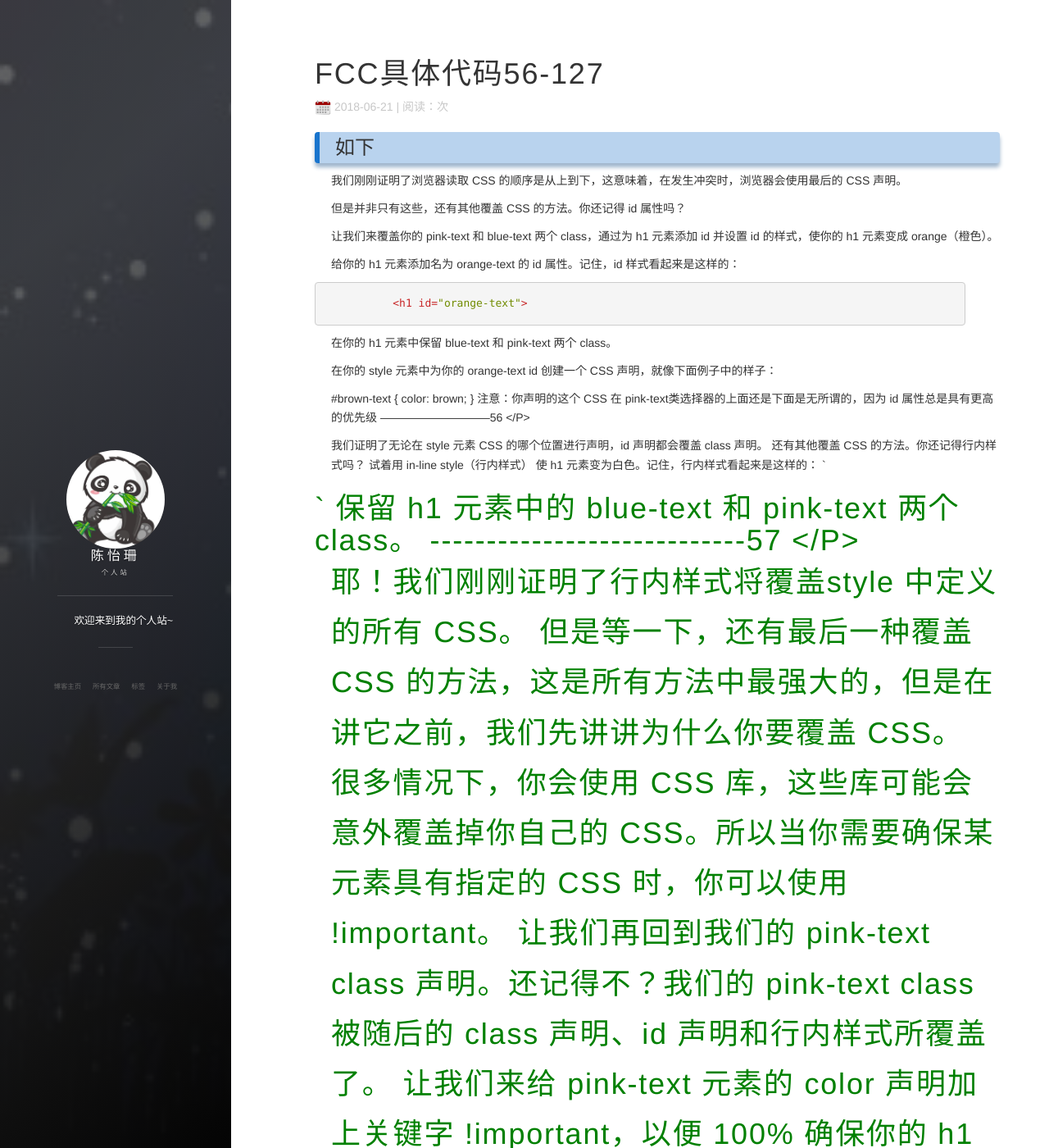
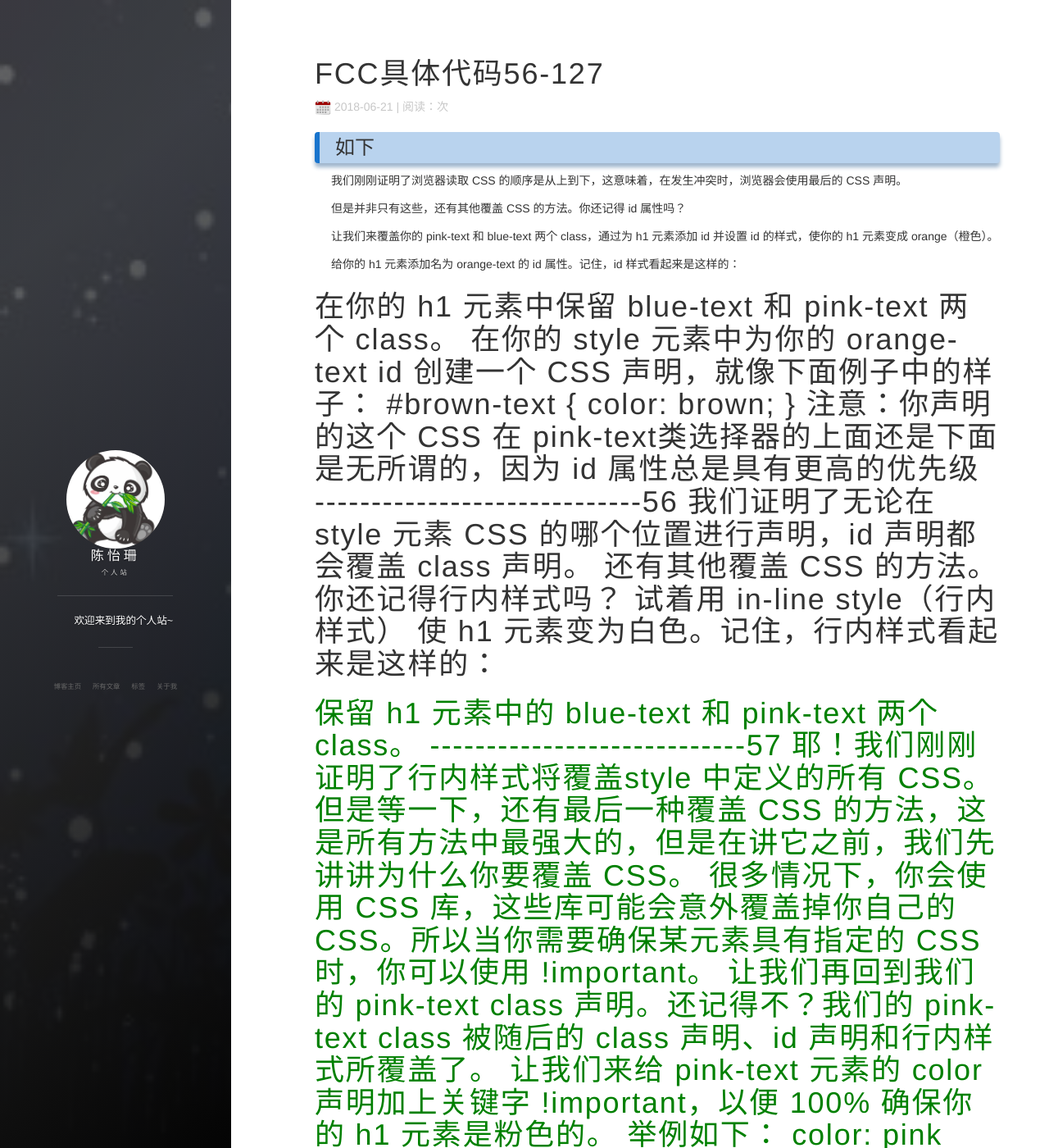
Before and after one commit to chenyishan/chenyishan-chenyishan.github.io, a Jekyll site: the page built from _posts/2018-06-21-FCC具体代码56-127.md, in a window 1280 px wide and 1400 px high. Shown: the whole window at 82% size. Built offline with Jekyll 4.4.1, drawn with Linux system fonts in a browser that asks for light colours; nearby versions of some CDN libraries; comment, search, counter and statistics services are not loaded; some of the changed text lies outside the part shown.

Commit message:
Update 2018-06-21-FCC具体代码56-127.md

```diff
--- a/_posts/2018-06-21-FCC具体代码56-127.md
+++ b/_posts/2018-06-21-FCC具体代码56-127.md
@@ -9,7 +9,6 @@ tag: FCC
 
 ### 如下
 
-<p></P>
 我们刚刚证明了浏览器读取 CSS 的顺序是从上到下，这意味着，在发生冲突时，浏览器会使用最后的 CSS 声明。
 
 但是并非只有这些，还有其他覆盖 CSS 的方法。你还记得 id 属性吗？
@@ -18,7 +17,7 @@ tag: FCC
 
 给你的 h1 元素添加名为 orange-text 的 id 属性。记住，id 样式看起来是这样的：
 
-              <h1 id="orange-text">
+<h1 id="orange-text">
 
 在你的 h1 元素中保留 blue-text 和 pink-text 两个 class。
 
@@ -29,19 +28,16 @@ tag: FCC
 }
 注意：你声明的这个 CSS 在 pink-text类选择器的上面还是下面是无所谓的，因为 id 属性总是具有更高的优先级
 -----------------------------56
-</P>
-<p>
 我们证明了无论在 style 元素 CSS 的哪个位置进行声明，id 声明都会覆盖 class 声明。
 
 还有其他覆盖 CSS 的方法。你还记得行内样式吗？
 
 试着用 in-line style（行内样式） 使 h1 元素变为白色。记住，行内样式看起来是这样的：
-                     ` <h1 style="color: green">`
+
+<h1 style="color: green">
 
 保留 h1 元素中的 blue-text 和 pink-text 两个 class。
 ----------------------------57
-</P>
-<p>
 耶！我们刚刚证明了行内样式将覆盖style 中定义的所有 CSS。
 
 但是等一下，还有最后一种覆盖 CSS 的方法，这是所有方法中最强大的，但是在讲它之前，我们先讲讲为什么你要覆盖 CSS。
@@ -54,10 +50,8 @@ tag: FCC
 
 举例如下：
 
-                   color: pink !important;
+color: pink !important;
 -------------------------58
-</P>
-<p>
 你是否知道在 CSS 中还有其他表示颜色的方法？其中的一种方法称作 hexadecimal code（十六进制编码），简写为 hex code。
 
 我们通常使用 decimals，也就是十进制数字，它对每一位数字使用符号0到9来表示。Hexadecimals （或 hex）是十六进制数字，这意味着它使用十六个不同的符号。像十进制那样，符号 0-9 代表数值零到九，再使用 A、B、C、D、E、F 代表数值十到十五。合在一起，用 0 到 F 可以代表 hexadecimal 中的每一位数字，共为我们提供 16 个可能的数值。你可以在 这儿 找到更多关于十六进制数字的信息。
@@ -66,16 +60,12 @@ tag: FCC
 
 把 body 元素的 background-color 由 black 替换成其 hex code 表示，即#000000。
 ---------------------59
-</P>
-<p>
 0 是 hex code（十六进制编码）中最小的一个，它代表颜色的完全缺失。
 
 F 是 hex code（十六进制编码）中最大的一个，它代表最大可能的亮度。
 
 让我们通过把 background-color 的 hex code 修改为 #FFFFFF，以把 body 元素的背景改为白色。
 --------------------------60
-</P>
-<p>
 你可能会疑惑为什么我们使用6位数来表示一种颜色而不是只用一位或二位，答案是使用6位数可提供给我们巨大数量的颜色变化。
 
 会有多少种可能的颜色？16 个值和 6 个位置意味着我们有 16 的 6 次方，或者说超过 1600 万种可能的颜色。
@@ -86,44 +76,34 @@ Hex code 遵循 red-green-blue（红-绿-蓝），或者叫 rgb 格式。hex cod
 
 通过对 background-color 应用 hex code 值 #FF0000 以把 body 元素的背景色设置为红色
 ---------------------------61
-</P>
-<p>
 记住 hex code 遵循 red-green-blue（红-绿-蓝），或称为 rgb 格式。hex code 中的前两位表示颜色中红色的数量，第三四位代表绿色的数量，第五六位代表蓝色的数量。
 
 所以要得到绝对的纯绿色，你只需要在第三和第四位使用 F （最大可能的数值），且在其它位使用 0 （最小可能数值）。
 
 通过对 background-color 应用 hex code 值 #00FF00 以把 body 元素的背景色设置为绿色。
 ---------------------------62
-</P>
-<p>
 hex code 遵循 red-green-blue（红-绿-蓝），或称为 rgb 格式。hex code 中的前两位表示颜色中红色的数量，第三四位代表绿色的数量，第五六位代表蓝色的数量。
 
 所以要得到绝对的纯蓝色，你只需要在第五和第六位使用 F （最大可能的数值），且在其它位使用 0 （最小可能数值）。
 
 通过对 background-color 应用 hex code 值 #0000FF 以把 body 元素的背景色设置为蓝色。
 ----------------------63
-</P>
-<p>
 从这三种纯色（红、绿、蓝），我们能得到 1600 万种其它的颜色。
 
 例如，橙色是纯红，混合一些绿，没有蓝。
 
 通过对 background-color 应用 hex code 值 #FFA500 以把 body 元素的背景色设置为橙色。
 ----------------------64
-</P>
-<p>
 从这三种纯色（红、绿、蓝），我们能得到 1600 万种其它的颜色。
 
 我们也可以通过平均混合所有三种颜色得到不同灰度等级的灰色。
 
 通过对 background-color 应用 hex code 值 #808080 以把 body 元素的背景色设置为灰色。
 ----------------------65
-</P>
-<p>
 通过平均混合所有三种颜色，我们还可以得到其他色度等级的灰色，这样我们可以非常接近纯黑色。
 
 通过对 background-color 应用 hex code 值 #111111 以把 body 元素的背景色设置为深灰色。
-
+----------------------------66
 许多人对超过 1600 万种颜色感觉十分地抓狂，并且 hex code 非常难以记忆。幸运的是，你可以缩短它。
 
 例如，红，hex code 是 #FF0000 ，可被缩写成 #F00。也就是说，一位表示红，一位表示绿，一位表示蓝。
@@ -132,8 +112,6 @@ hex code 遵循 red-green-blue（红-绿-蓝），或称为 rgb 格式。hex cod
 
 继续前进，尝试使用 #F00 把 body 元素的背景色改为红色。
 -----------------------------67
-</P>
-<p>
 在 CSS 中表示颜色的另一个方法是使用 rgb 值。
 
 代表黑色的 RGB 值看起来是下面的样子：
@@ -150,8 +128,6 @@ rgb(255, 255, 255)
 
 让我们用黑色的 RGB 值 rgb(0, 0, 0) 替换掉 body 元素背景色的 hex code。
 --------------------------------68
-</P>
-<p>
 代表黑色的 RGB 值看起来是下面的样子：
 
 rgb(0, 0, 0)
@@ -164,30 +140,20 @@ rgb(255, 255, 255)
 
 把 body 元素的背景色从黑色的 RGB 值修改为白色的 rgb 值 rgb(255, 255, 255)。
 ------------------69
-</P>
-<p>
 和使用 hex code 一样，你可以通过不同数值的组合来表示 RGB 中不同的颜色。
 
 这些数值遵循 RGB 顺序模式：第一位表示红色，第二位表示绿色，第三位表示蓝色。
 
 把 body 元素的背景色修改为红色的 RGB 值：rgb(255, 0, 0)。
 -------------------70
-</P>
-<p>
 现在将body 元素的背景色修改为绿色的 rgb 值：rgb(0, 255, 0)。
 -----------------------71
-  </P>
-<p>
 将你的 body 元素的背景色修改为蓝色的 RGB 值：rgb(0, 0, 255)。
 ---------------72
-  </P>
-<p>
 就像使用 hex code 一样，你可以使用不同数值的组合在 RGB 中混合出各种颜色。
 
 将 body 元素的背景色修改为橙色的 RGB 值：rgb(255, 165, 0)。
 ----------------------73
-</P>
-<p>
 现在让我们回到我们的Cat Photo应用。这次，我们将用流行的响应式框架Bootstrap来美化它。
 
 Bootstrap将会根据你的屏幕的大小来调整HTML元素的大小 —— 强调 响应式设计的概念。
@@ -202,31 +168,23 @@ Bootstrap将会根据你的屏幕的大小来调整HTML元素的大小 ——
 
 首先，我们需要把所有的HTML内容放在class为container-fluid的div下。
 ----------------------------74
-</P>
-<p>
 首先，在已有的图片下方添加一张新的图片。将它的 src 属性设置为 /images/running-cat.jpg。
 
 如果图片的尺寸刚好等于我们手机的尺寸，那想必是极好的。
 
 谢天谢地，通过Bootstrap，我们要做的只是给图片添加 img-responsive class属性。这样图片的宽度就能完美地适配你的页面的宽度了。
 -----------------------75
-</P>
-<p>
 既然我们在使用Bootstrap，我们可以通过居中头部元素来使它看起来更棒。 我们所要做的只是把text-center class属性添加给 h2 元素。
 
 记住：你可以用空格分开多个class来为同一个元素添加多个 class 属性， 就像这样：
 
 <h2 class="red-text text-center">your text</h2>
 -----------------------76
-</P>
-<p>
 Bootstrap有它自己的 button 按钮风格， 看起来要比默认的按钮好看得多。
 
 在三只猫咪图片下面创建一个新的 button 元素。给它添加 btn class 属性以及"Like"文本。
 <button class="btn">like</button>
 -----------------------77
-</P>
-<p>
 通常情况下，你的 button 元素仅与它所包含的文本一样宽。通过使其成为块级元素，你的按钮将会伸展并填满页面整个水平空间，任何在它之下的元素都会跟着浮动至该区块的下一行。
 
 这张图阐述了行内元素与块级元素的区别：
@@ -236,37 +194,29 @@ An
 注意，这些按钮仍然需要 btn class。
 
 添加Bootstrap的 btn-block class 到你的按钮
-                  <button class="btn-block btn">Like</button>
+ <button class="btn-block btn">Like</button>
 ---------------78
-</P>
-<p>
 深蓝色btn-primary是你的应用的主要颜色，被用在那些用户主要采取的操作上。
 
 添加Bootstrap的 btn-primary class 属性到按钮标签上。
 
 注意：这个按钮仍然需要 btn 和 btn-block 属性！
-                      <button class="btn btn-block btn-primary">Like</button>
+ <button class="btn btn-block btn-primary">Like</button>
 ------------------79
-</P>
-<p>
 Bootstrap自带了一些预定义的按钮颜色。浅蓝色 btn-info 被用在那些用户可能会采取的操作上。
 
 在你的 "Like" 按钮下面添加一个文本为 "Info" 的块级Bootstrap按钮，并为其添加 btn-info 和 btn-block class属性。
 
 注意：这些按钮仍然需要 btn 和 btn-block class属性
-                 <button class="btn btn-block btn-info">info</button>
+<button class="btn btn-block btn-info">info</button>
 ----------------------80
-</P>
-<p>
 Bootstrap自带了一些预定义的按钮颜色。红色btn-danger被用来提醒用户该操作具有“破坏性”，例如删除一张猫的图片。
 
 创建一个文本为 "Delete" 的按钮，并且给它添加 class btn-danger。
 
 注意：这些标签仍然需要 btn 与 btn-block class。
-                  <button class="btn btn-block btn-danger">Delete</button>
+<button class="btn btn-block btn-danger">Delete</button>
 ----------------------81
-</P>
-<p>
 Bootstrap 使用一种响应式网格布局——可轻松实现将多个元素放入一行并指定各个元素的相对宽度的需求。Bootstrap 中大多数的class属性都可以设置于 div 元素中。
 
 下面这张图表显示了 Bootstraps 的12列网格布局是如何起作用的：
@@ -287,8 +237,6 @@ an image illustrating Bootstrap's grid system
     <div class="row col-xs-4">
   <button class="btn btn-block btn-danger">Delete</button></div>
  ---------------------------------82
- </P>
-<p>
 现在，让我们清理一下之前的代码了，以让我们的 Cat Photo 应用看起来更简洁，用 Bootstrap 内置的样式来替换我们之前自定义的样式。
 
 别担心 —— 以后我们会有大把时间来自定义我们的 CSS 样式的 ：）
@@ -299,8 +247,6 @@ an image illustrating Bootstrap's grid system
 
 最后，移除第一个 img 元素的 "smaller -image" class ，替换为 Bootstrap的 img-responsive class。
 ---------------------83
-</P>
-<p>
 你可以用 span 标签来创建行内元素。还记得我们是怎样使用 .btn-block来创建填满整行的按钮吗？
 
 这张图展示了 inline 元素与 block-level 块级元素的区别：
@@ -317,8 +263,6 @@ An
 
 <p>Things cats <span class="text-danger">love:</span></p>
 ---------------84
-</P>
-<p>
 让我们来为Cat Photo 应用做一个导航吧，把标题和惬意的猫图片放在同一行。
 
 记住，Bootstrap使用响应式栅格系统，这使得把元素放入行内并为每个元素指定宽度变得很容易。大部分的 Bootstrap的 class 都可以被用在 div 元素上。
@@ -342,8 +286,6 @@ an image illustrating Bootstrap's grid system
   <a href="#"><img class="img-responsive thick-green-border" src="/images/relaxing-cat.jpg"></a>
   </div>
 -------------------85
-</P>
-<p>
 Font Awesome 是一个非常方便的图标库。这些图标都是矢量图形，被保存在 .svg 的文件格式中。这些图标就和字体一样，你可以通过像素单位指定它们的大小，它们将会继承其父HTML元素的字体大小。
 
 你可以将 Font Awesome 图标库增添至任何一个应用中，方法很简单，只需要在你的 HTML 头部增加下列代码即可：
@@ -359,8 +301,6 @@ i 元素起初一般是让其它元素有斜体(italic)的功能，不过现在
 你可以通过 Font Awesome 库增加一个 thumbs-up 图标到你的 like 按钮中，方法是在i 元素中增加 class 属性 fa 和 fa-thumbs-up。
       <button class="btn btn-block btn-primary"><i class="fa fa-thumbs-up">Like</i></button>
 --------------86
-</P>
-<p>
 Font Awesome 是一个非常方便的图标库。这些图片都是矢量图，以 .svg 文件格式保存。这些图标用起来就像字体一样。你可以使用像素单位来指定他们的大小，它们会继承父级HTML元素的字体大小。
 
 使用 Font Awesome 分别为你的 info 按钮添加 info-circle 图标，为你的 delete 按钮添加 trash 图标。
@@ -369,8 +309,6 @@ Font Awesome 是一个非常方便的图标库。这些图片都是矢量图，
     <div class="col-xs-4">
       <button class="btn btn-block btn-danger"><i class="fa fa-trash">Delete</i></button>
 -----------------------87
-  </P>
-<p>
 你还可以将 Bootstrap 的 col-xs-*用在 form 元素中。这样的话，我们的单选按钮就可以均匀地在页面上展开，不需要知道屏幕的分辨率有多宽。
 
 将页面中的两个单选按钮放置于一个 <div class="row"> 元素中。然后，添加 <div class="col-xs-6"> 元素并分别包裹每一个单选按钮。
@@ -383,8 +321,6 @@ Font Awesome 是一个非常方便的图标库。这些图片都是矢量图，
        </div>
     </div>
 -------------------88
-  </P>
-<p>
 你还可以将 Bootstrap 的 col-xs-*用在 form 元素中。这样我们的复选框就可以均匀地在页面上展开了，不管屏幕的分辨率是多大。
 
 将你所有的复选框都放置于一个 <div class="row"> 元素中。然后分别把每个按钮都放置于一个 <div class="col-xs-4"> 元素中。
@@ -404,18 +340,14 @@ Font Awesome 是一个非常方便的图标库。这些图片都是矢量图，
     <label><input type="checkbox" name="personality"> Crazy</label>
           </div></div>
 -----------------89
-  </P>
-<p>
 <input class="form-control"type="text" placeholder="cat photo URL" required>
     <button type="submit"class="btn btn-primary"><i class="fa fa-paper-plane">Submit</i></button>
-     你可以在你的 button 提交按钮上添加 Font Awesome的 fa-paper-plane 图标，方法是在元素中增加 <i class="fa fa-paper-plane"></i> 。
+  你可以在你的 button 提交按钮上添加 Font Awesome的 fa-paper-plane 图标，方法是在元素中增加 <i class="fa fa-paper-plane"></i> 。
 
 给你表单的文本输入框增加 classform-control 。在你的表单提交按钮中增加 class btn btn-primary 。同样，在这个提交按钮中增加 Font Awesome 的 fa-paper-plane 图标。
 <input class="form-control"type="text" placeholder="cat photo URL" required>
     <button type="submit"class="btn btn-primary"><i class="fa fa-paper-plane">Submit</i></button>
 ----------------------90
-</P>
-<p>
 现在让我们把 input 元素和提交按钮 button 放到同一行。我们将用和之前一样的方法：通过使用拥有 row class 属性的 div 元素和其它在它之内的具有 col-xs-* class 属性的 div 元素。
 
 将你的表单中的 input 文本框和提交按钮 button 放到一个具有 row class 属性的 div 元素中。 将你的 input 放置于 class 为 col-xs-7 的 div元素中。 将你的表单的提交按钮 button 放置于 class 属性为 col-xs-5 的 div 元素中。
@@ -439,8 +371,6 @@ Font Awesome 是一个非常方便的图标库。这些图片都是矢量图，
       </div>
     </div>
 ----------------------91
-</P>
-<p>
 现在，让我们从头开始练习我们的HTML, CSS 和 Bootstrap 技术。
 
 我们将会搭建一个 jQuery playground，它也即将在我们接下来的 jQuery 课程中被投入使用。
@@ -457,8 +387,6 @@ Font Awesome 是一个非常方便的图标库。这些图片都是矢量图，
 <h3 class="text-primary text-center">jQuery Playground</h3>
 </div>
 ----------------------------------93
-</P>
-<p>
 现在将要为我们的内联元素创建一个 Bootstrap 行。
 
 在 h3 标签下创建一个 div 元素，并且带有 class 属性 row 。
@@ -467,8 +395,6 @@ Font Awesome 是一个非常方便的图标库。这些图片都是矢量图，
   <div class="row"></div>
 </div>
 ---------------------94
-</P>
-<p>
 既然我们已经有了一个 Bootstrap 行，让我们来把它分成两栏来放置我们的元素吧。
 
 在你的行内添加两个 div 元素，每个都具有 col-xs-6 class 属性。
@@ -478,8 +404,6 @@ Font Awesome 是一个非常方便的图标库。这些图片都是矢量图，
     <div class="col-xs-6">
     </div>
 ------------------------95
-  </P>
-<p>
 Bootstrap 有一个 class 属性叫做 well，它的作用是为设定的列创造出一种视觉上的深度感（一种视觉上的效果，动手写代码体会一下）。
 
 在你的每一个class为col-xs-6的div 元素中都嵌入一个带有 well class 属性的 div 元素。
@@ -495,8 +419,6 @@ Bootstrap 有一个 class 属性叫做 well，它的作用是为设定的列创
   </div>
 </div>
 --------------------------96
-</P>
-<p>
 现在我们已经在行内的每一列都嵌套了好几层 div 元素了。这已经足够了。现在让我们添加 button 元素吧。
 
 在每一个 well div 元素下放置三个 button 元素。
@@ -508,8 +430,6 @@ Bootstrap 有一个 class 属性叫做 well，它的作用是为设定的列创
       </div>
     </div>
 ---------------------97
-</P>
-<p>
 Bootstrap 还有一种属于按钮的 class 属性叫做 btn-default 。
 
 为你的每一个 button 元素增加两个 class 属性: btn 和 btn-default 。
@@ -521,8 +441,6 @@ Bootstrap 还有一种属于按钮的 class 属性叫做 btn-default 。
       </div>
     </div>
 -----------------------98
-</P>
-<p>
 并不是每一个 class 属性都是用于 CSS 的。 有些时候我们创建一些 class 只是为了更方便地在jQuery中选中这些元素。
 
 为你的每一个 button 都添加 target class。
@@ -534,8 +452,6 @@ Bootstrap 还有一种属于按钮的 class 属性叫做 btn-default 。
       </div>
     </div>
 --------------------------99
-</P>
-<p>
 回忆一下，我们除了可以给元素增加 class 属性，还可以给你的每个元素增添一个 id 属性。
 
 每一个指定元素的 id 都是唯一的，并且在每个页面中只能使用一次。
@@ -555,8 +471,6 @@ Bootstrap 还有一种属于按钮的 class 属性叫做 btn-default 。
       </div>
     </div>
 ----------------------100
-</P>
-<p>
 让我们为我们的 wells 都标上它们的 id 吧。
 
 在 left-well 之上，class为 col-xs-6 的 div 元素里面，添加一个文本为 #left-well 的 h4元素。
@@ -571,8 +485,6 @@ Bootstrap 还有一种属于按钮的 class 属性叫做 btn-default 。
       </div>
     </div>
 ------------------101
-</P>
-<p>
 我们也可以使用jQuery并通过每个按钮各自唯一的 id 来标识出它们。
 
 给你的每一个按钮一个唯一的 id ，以 target1 为开始，target6 为结束。
@@ -587,8 +499,6 @@ Bootstrap 还有一种属于按钮的 class 属性叫做 btn-default 。
       </div>
     </div>
 ---------------------102
-</P>
-<p>
 正如我们标注了每个 wells， 我们同样想要标注每一个按钮。
 
 为你的每个 button 元素选择与其 id 选择器相同的文本。
@@ -600,8 +510,6 @@ Bootstrap 还有一种属于按钮的 class 属性叫做 btn-default 。
       </div>
     </div>
 ------------------------103
-</P>
-<p>
 当我们开始使用jQuery，我们将修改HTML元素，但是实际上我们并不是直接在 HTML 文本中修改。
 
 我们必须确保让每个人都知道，他们不应该直接修改此页面上这些代码。
@@ -611,8 +519,6 @@ Bootstrap 还有一种属于按钮的 class 属性叫做 btn-default 。
 请在你的 HTML 顶部加如下一段注释：Only change code above this line. 。
 <!--Only change code above this line-->
 ------------------------104
-</P>
-<p>
 现在让我们开始学习最流行的JavaScript库jQuery吧，不用担心JavaScript本身，我们稍后会提到它。
 
 在开始学习使用jQuery之前，我们需要加一些代码到HTML文件中。
@@ -629,8 +535,6 @@ Bootstrap 还有一种属于按钮的 class 属性叫做 btn-default 。
 <script> $(document).ready(function() {});
 </script>
 -------------------------110
-</P>
-<p>
 现在我们已经知道 document ready function的用法了.
 
 现在让我们开始写第一个jQuery语句，所有jQuery方法都是由$开始的，通常称作为 美元符号，或者简称为bling。
@@ -648,8 +552,6 @@ $("button").addClass("animated bounce");
   });
 </script>
 -------------------111
-</P>
-<p>
 你看到我们是怎么给所有的按钮做弹回效果了吗？我们用 $("button")来选中按钮，然后用.addClass("animated bounce")给按钮加CSS class。
 
 你只需要用jQuery的.addClass()方法，就可以给元素加class了。
@@ -673,8 +575,6 @@ $(".text-primary").addClass("animated shake");
   });
 </script>
 ---------------------112
-</P>
-<p>
 你还可以根据id属性来获取元素
 
 首先用$("#target3")来选择id为target3的button元素。
@@ -695,8 +595,6 @@ $("#target6").addClass("animated fadeOut")
 
   });
 ------------113
-</P>
-<p>
 这些动画效果一开始很cool，但是动画太多就有点喧宾夺主了。
 
 在你的document ready function里删掉那三条语句，只留document ready function。
@@ -706,8 +604,6 @@ $("#target6").addClass("animated fadeOut")
   });
 </script>
 ----------------------114
-</P>
-<p>
 现在你已经了解了3种选择器：元素选择器：$("button")、class选择器：$(".btn")、id选择器：$("#target1")。
 
 尽管用.addClass()这种方式就可以加不同的class，不过还是让我们尝试用不同的方式给元素添加class吧。
@@ -728,8 +624,6 @@ $("#target6").addClass("animated fadeOut")
   });
 </script>
 ----------115
-</P>
-<p>
 你可以通过jQuery的addClass()方法给元素添加class,也可以通过jQueryremoveClass()方法去掉元素上的class。
 
 像下面这样：
@@ -748,8 +642,6 @@ $("#target2").removeClass("btn-default");
   });
 </script>
 ----------------116
-</P>
-<p>
 我们可以通过jQuery来改变HTML元素的CSS样式。
 
 jQuery有一个叫做.css()的方法能让你改变元素的CSS样式。
@@ -769,8 +661,6 @@ $("#target1").css("color", "blue");
   });
 </script>
 -----------117
-</P>
-<p>
 你还可以用jQuery改变除了CSS以外的属性。比如，你可以让按钮变不可选。
 
 当你把按钮设置成不可选以后，这会让按钮变灰并且不能点击。
@@ -791,8 +681,6 @@ $("button").prop("disabled", true);
   });
 </script>
 -------------------118
-</P>
-<p>
 jQuery不仅可以改变元素开始标记和结束标记间的文本，甚至可以改变元素标记本身。
 
 jQuery的.html()方法可以添加HTML标签和文字到元素，而元素之前的内容都会被方法的内容所替换掉。
@@ -811,8 +699,6 @@ jQuery 还有一个类似的方法叫.text()，它只能改变文本但不能修
   });
 </script>
 ------------119
-</P>
-<p>
 现在让我们用jQuery来移除页面上的HTML元素吧.
 
 jQuery 有一个.remove() 的方法可以移除HTML元素
@@ -826,8 +712,6 @@ jQuery 有一个.remove() 的方法可以移除HTML元素
   });
 </script>
 -----------------120
-</P>
-<p>
 除了移动元素，你还可以拷贝元素。简单理解：移动元素就是剪切，拷贝元素就是复制。
 
 jQuery的clone()方法可以拷贝元素。
@@ -851,8 +735,6 @@ $("#target2").clone().appendTo("#right-well");
   });
 </script>
 -------------122
-</P>
-<p>
 每个HTML元素根据继承属性都有父parent元素。
 
 举个例子，h3 元素的父元素是 <div class="container-fluid">，<div class="container-fluid">的父元素是 body。
@@ -876,8 +758,6 @@ $("#left-well").parent().css("background-color", "blue")
   });
 </script>
 --------------123
-</P>
-<p>
 每个人都继承了自己的父母的一些属性，譬如：DNA、相貌、血型、体型等等，HTML也不例外。
 
 许多HTML元素都有children(子元素)，每个子元素都从父元素那里继承了一些属性。
@@ -904,8 +784,6 @@ $("#left-well").children().css("color", "blue")
   });
 </script>
 -----------------------124
-</P>
-<p>
 你已经看到了当用jQuery选择器通过id属性来选取元素的时候是多么方便，但是你不能总是写这么整齐的id。
 
 幸运的是，jQuery有一些另外的技巧可以达到同样的效果。
@@ -930,8 +808,6 @@ $(".target:nth-child(3)").addClass("animated bounce");
   });
 </script>
 --------------------------125
-</P>
-<p>
 示例：获取class为target且索引为奇数的所有元素，并给他们添加class。
 
 $(".target:odd").addClass("animated shake");
@@ -955,8 +831,6 @@ $(".target:odd").addClass("animated shake");
   });
 </script>
 -------------------------------126
-</P>
-<p>
 我们已经玩了这么久的jQuery游乐场，是时候结束这一节了。
 
 我们让整个body都有淡出效果(fadeOut)： $("body").addClass("animated fadeOut");
@@ -977,5 +851,4 @@ $(".target:odd").addClass("animated shake");
     $("body").addClass("animated hinge");
   });
 </script>
------------------------127--
-</P>
+-----------------------127
```
